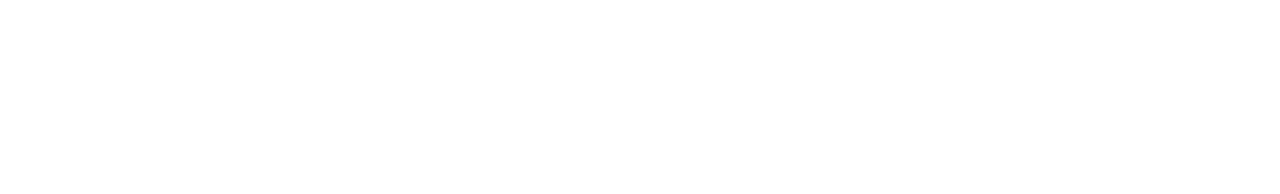
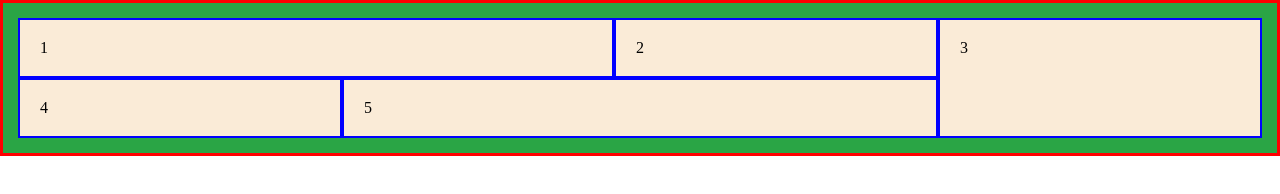
Before and after one commit to pedroaaugusto/grid-section, a plain HTML site: page index.html in a window 1280 px wide. Drawn offline with Linux system fonts and the light colour scheme.

Commit message:
segundo commit

```diff
--- a/index.html
+++ b/index.html
@@ -5,8 +5,18 @@
     <meta http-equiv="X-UA-Compatible" content="IE=edge">
     <meta name="viewport" content="width=device-width, initial-scale=1.0">
     <title>Document</title>
+    <link rel="stylesheet" href="reset.css">
+    <link rel="stylesheet" href="style.css">
 </head>
 <body>
-
+    <main>
+        <div class="container">
+            <div id="item-1">1</div>
+            <div id="item-2">2</div>
+            <div id="item-3">3</div>
+            <div id="item-4">4</div>
+            <div id="item-5">5</div>
+        </div>
+    </main>
 </body>
 </html>
--- /dev/null
+++ b/reset.css
@@ -0,0 +1,48 @@
+/* http://meyerweb.com/eric/tools/css/reset/
+   v2.0 | 20110126
+   License: none (public domain)
+*/
+
+html, body, div, span, applet, object, iframe,
+h1, h2, h3, h4, h5, h6, p, blockquote, pre,
+a, abbr, acronym, address, big, cite, code,
+del, dfn, em, img, ins, kbd, q, s, samp,
+small, strike, strong, sub, sup, tt, var,
+b, u, i, center,
+dl, dt, dd, ol, ul, li,
+fieldset, form, label, legend,
+table, caption, tbody, tfoot, thead, tr, th, td,
+article, aside, canvas, details, embed,
+figure, figcaption, footer, header, hgroup,
+menu, nav, output, ruby, section, summary,
+time, mark, audio, video {
+	margin: 0;
+	padding: 0;
+	border: 0;
+	font-size: 100%;
+	font: inherit;
+	vertical-align: baseline;
+}
+/* HTML5 display-role reset for older browsers */
+article, aside, details, figcaption, figure,
+footer, header, hgroup, menu, nav, section {
+	display: block;
+}
+body {
+	line-height: 1;
+}
+ol, ul {
+	list-style: none;
+}
+blockquote, q {
+	quotes: none;
+}
+blockquote:before, blockquote:after,
+q:before, q:after {
+	content: '';
+	content: none;
+}
+table {
+	border-collapse: collapse;
+	border-spacing: 0;
+}
--- /dev/null
+++ b/style.css
@@ -0,0 +1,38 @@
+.container {
+    background-color:rgb(42, 165, 69);
+    border: 3px solid red;
+    padding: 15px;
+    display: grid;
+    grid-template-columns: auto auto auto auto;
+}
+
+.container div {
+    background-color: antiquewhite;
+    border: 2px solid blue;
+    padding: 20px;
+}
+
+#item-1 {
+    grid-row-start: 1;
+    grid-row-end: 2;
+    grid-column-start: 1;
+    grid-column-end: 3;
+}
+
+
+#item-2 {
+    grid-column-start: 3;
+    grid-column-end: 4;
+    grid-row-start: 1;
+    grid-row-end: 2;
+}
+
+#item-3 {
+    grid-row-start: 1;
+    grid-row-end: 3;
+}
+
+#item-5 {
+    grid-column-start: 2;
+    grid-column-end: 4;
+}
```
